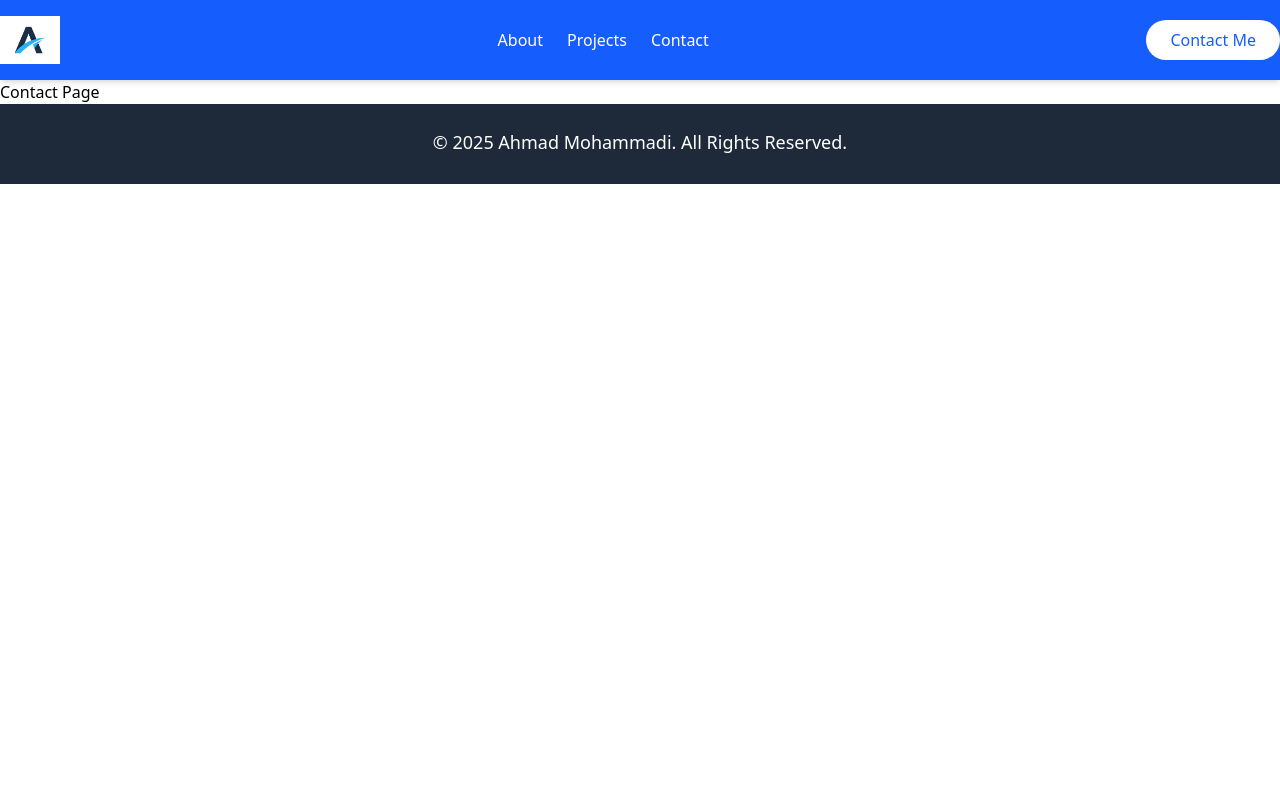
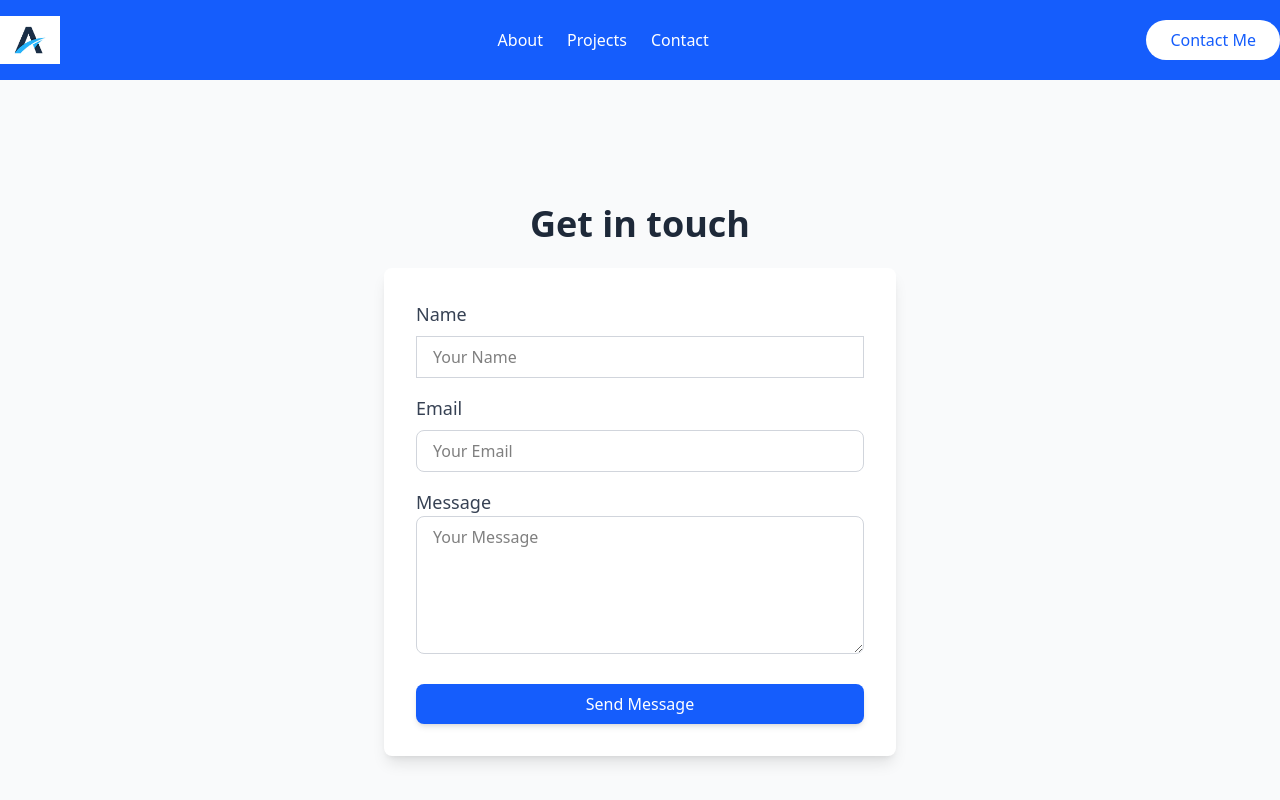
Before and after one commit to AM940210/My-Portfolio, a React (Vite) app: page /contact in a window 1280 px wide. Shown: the top 800 px of the page. Built offline with nearby package versions, Linux system fonts and the light colour scheme.

Commit message:
add content to contact page

```diff
--- a/src/pages/Contact.tsx
+++ b/src/pages/Contact.tsx
@@ -2,8 +2,52 @@ import React from "react";
 
 const Contact: React.FC = () => {
   return (
-    <div>
-      <h1>Contact Page</h1>
+    <div className="flex flex-col justify-center items-center h-screen text-center bg-gray-50 p-8">
+      <h1 className="text-4xl font-semibold text-gray-800 mb-6">Get in touch</h1>
+
+      <form className="w-full max-w-lg bg-white p-8 rounded-lg shadow-lg">
+        <div className="mb-4">
+          <label htmlFor="name" className="block text-left text-lg text-gray-700">
+            Name
+          </label>
+          <input
+            type="text"
+            id="name"
+            className="w-full px-4 py-2 mt-2 border border-gray-300 ruonded-lg focus:outline-none focus:ring-2 focus:ring-blue-600"
+            placeholder="Your Name"
+            />
+        </div>
+
+        <div className="mb-4">
+          <label htmlFor="email" className="block text-left text-lg text-gray-700">
+            Email
+          </label>
+          <input
+            type="email"
+            id="email"
+            className="w-full px-4 py-2 mt-2 border border-gray-300 rounded-lg focus:outline-none focus:ring-2 focus:ring-blue-600"
+            placeholder="Your Email"
+            />
+        </div>
+
+        <div className="mb-6">
+          <label htmlFor="message" className="block text-left text-lg text-gray-700">
+            Message
+          </label>
+          <textarea
+            id="message"
+            className="w-full px-4 py-2 border border-gray-300 rounded-lg focus:outline-none focus:ring-2 focus:ring-blue-600"
+            placeholder="Your Message"
+            rows={5}
+          ></textarea>
+        </div>
+
+        <button
+          type="submit"
+          className="w-full py-2 px-4 bg-blue-600 text-white rounded-lg shadow-md hover:bg-blue-700 transition duration-300">
+          Send Message
+        </button>
+      </form>
     </div>
   );
 };
```
